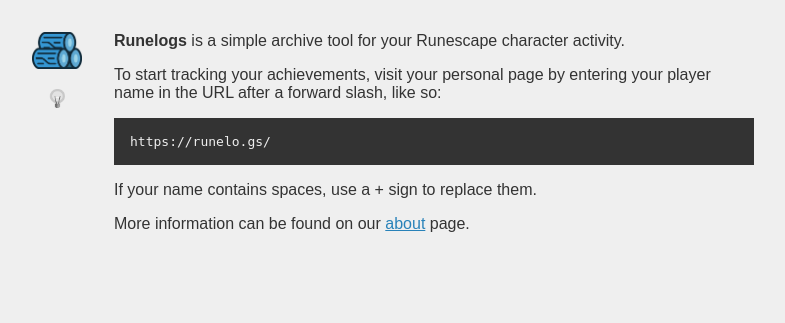
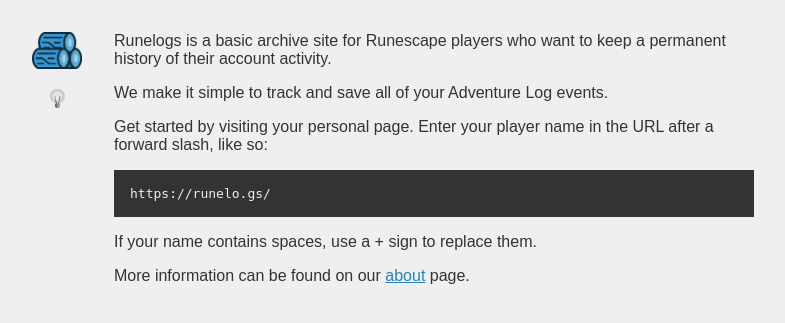
Before and after one commit to Californ1a/runelogs, a PHP site: template templates/index.twig in a window 1280 px wide. Shown: the top 323 px of the page, without its empty margins (0-785 px from the left). Run offline with PHP 8.4, Linux system fonts and the light colour scheme; the template is opened without the code that fills it, so the values that code supplies are empty; some libraries are stand-ins or nearby versions.

Commit message:
Updated home copy

```diff
--- a/templates/common/header.twig
+++ b/templates/common/header.twig
@@ -12,7 +12,7 @@
   </script>
   <meta charset="utf-8">
   <title>RuneLogs - Keep track of your Runescape account history</title>
-  <meta name="description" content="Runelogs is a simple archive site for your Runescape account activity.">
+  <meta name="description" content="Runelogs is a basic archive site for Runescape players who want to keep a permanent history of their account activity.">
   <meta name="author" content="@dreadnip">
   <meta name="viewport" content="width=device-width, initial-scale=1">
   <link rel="stylesheet" type="text/css" href="/css/style.css">
--- a/templates/index.twig
+++ b/templates/index.twig
@@ -2,8 +2,9 @@
     <main class='home'>
 
         <section class='text'>
-            <p><b>Runelogs</b> is a simple archive tool for your Runescape character activity.</p>
-            <p>To start tracking your achievements, visit your personal page by entering your player name in the URL after a forward slash, like so:</p>
+            <p>Runelogs is a basic archive site for Runescape players who want to keep a permanent history of their account activity.</p>
+            <p>We make it simple to track and save all of your Adventure Log events.</p>
+            <p>Get started by visiting your personal page. Enter your player name in the URL after a forward slash, like so:</p>
             <a class="profile-link" href="https://runelo.gs/{{ player }}"><code>https://runelo.gs/{{ player }}</code></a>
             <p>If your name contains spaces, use a + sign to replace them.</p>
             <p>More information can be found on our <a href="/about">about</a> page.</p>
```
